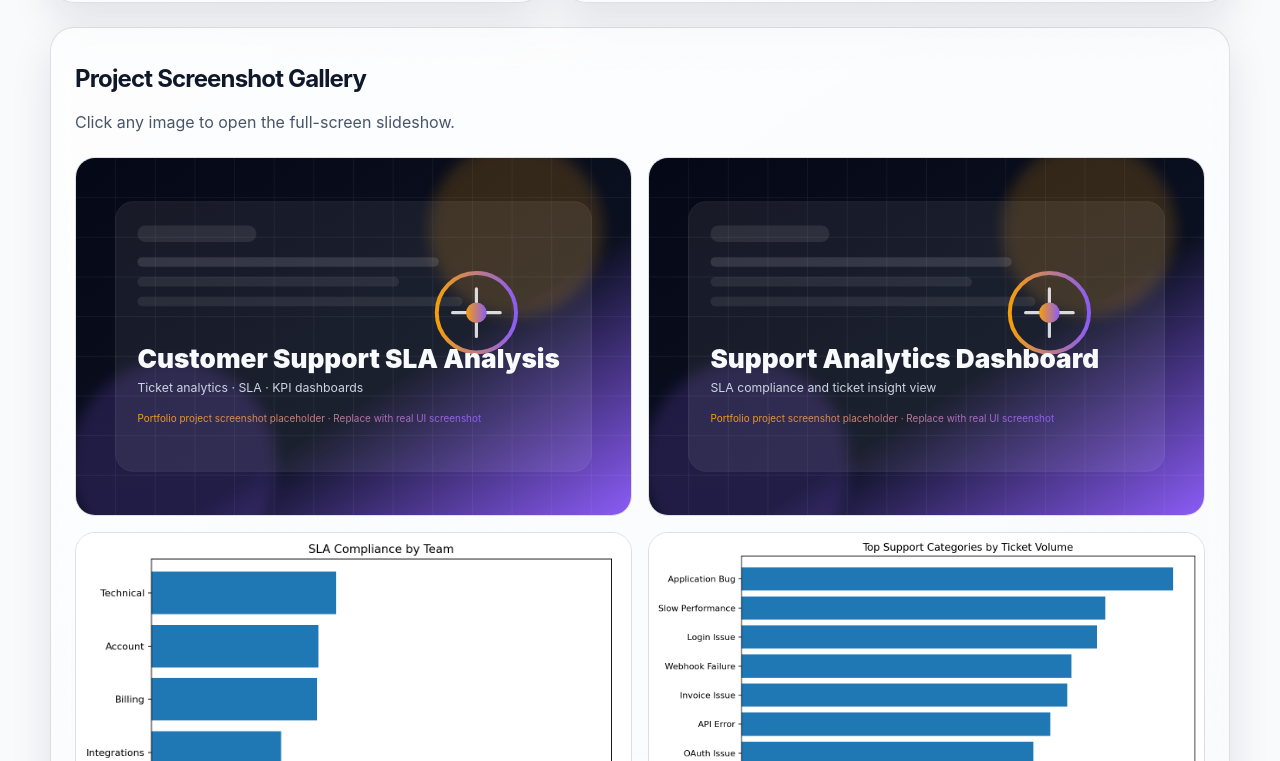
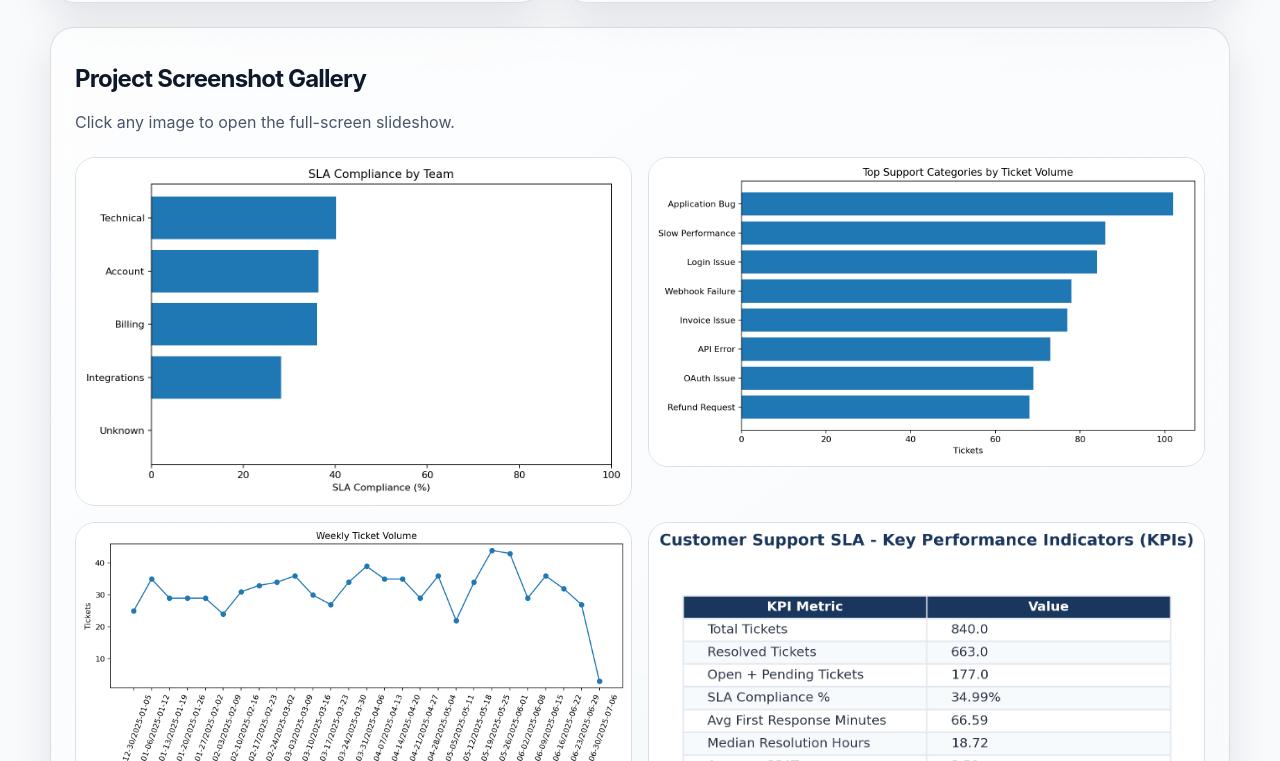
Before and after one commit to GauravChauhan00/Gaurav-Portfolio, a React (Vite) app in the folder frontend/: page /projects/customer-support-analysis in a window 1280 px wide. Shown: the part 1864-2625 px from the top of the page. Built offline with nearby package versions, Linux system fonts and the light colour scheme; no server answers.

Commit message:
style: remove placeholder cover/screenshots from data structure to display real screenshots on cards

```diff
--- a/frontend/src/data/projects.js
+++ b/frontend/src/data/projects.js
@@ -83,8 +83,6 @@ export const projects = [
     githubUrl: 'https://github.com/GauravChauhan00/Customer-Support-SLA-Analysis',
     liveUrl: '',
     screenshots: [
-      '/images/projects/customer-support-analysis/cover.svg',
-      '/images/projects/customer-support-analysis/screenshot-1.svg',
       '/images/projects/customer-support-analysis/sla_compliance_by_team.png',
       '/images/projects/customer-support-analysis/top_support_categories.png',
       '/images/projects/customer-support-analysis/weekly_ticket_volume.png',
@@ -129,8 +127,6 @@ export const projects = [
     githubUrl: 'https://github.com/GauravChauhan00/Noctra-Grid-Relay',
     liveUrl: '',
     screenshots: [
-      '/images/projects/noctra-grid-relay/cover.svg',
-      '/images/projects/noctra-grid-relay/screenshot-1.svg',
       '/images/projects/noctra-grid-relay/1.png',
       '/images/projects/noctra-grid-relay/2.png',
       '/images/projects/noctra-grid-relay/3.png',
```
